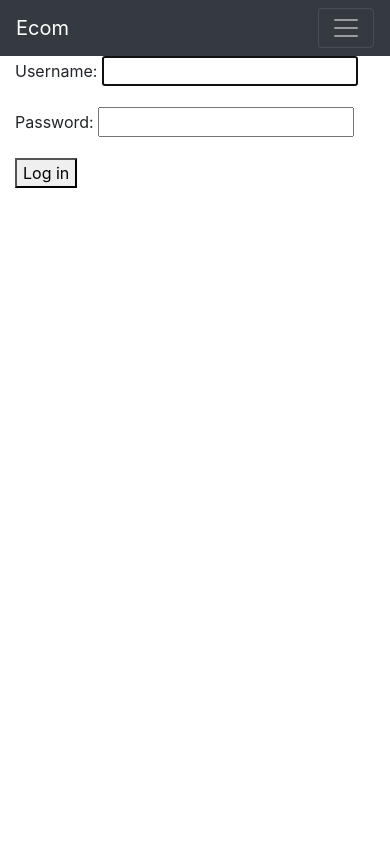
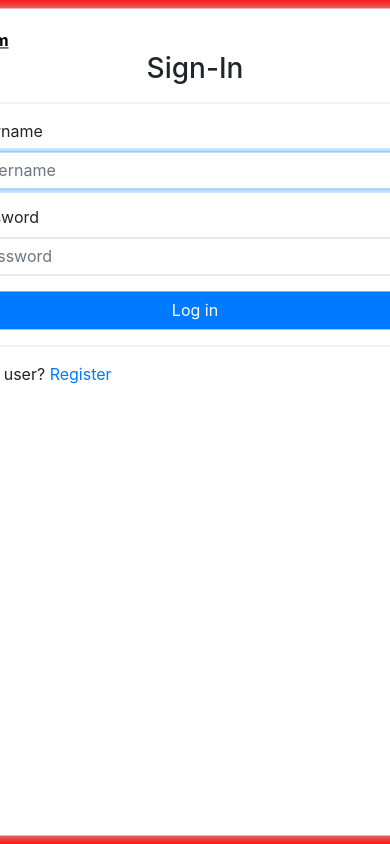
Before and after one commit to sangyetenphel/e-commerce, a Django app: page /users/login/ in a window 390 px wide; the page is wider, and only the part inside the window is pictured. Run offline with Django 3.2, Linux system fonts and the light colour scheme; some libraries are stand-ins or nearby versions.

Commit message:
Added media queries

```diff
--- a/e_commerce/settings.py
+++ b/e_commerce/settings.py
@@ -31,8 +31,14 @@ ALLOWED_HOSTS = []
 # Application definition
 
 INSTALLED_APPS = [
+    # My apps.
     'store',
     'users',
+
+    # Third party apps.
+    'bootstrap4',
+
+    # Default django apps.
     'django.contrib.admin',
     'django.contrib.auth',
     'django.contrib.contenttypes',
--- a/static/css/main.css
+++ b/static/css/main.css
@@ -1,7 +1,3 @@
-/* body{
-    overflow-x: hidden;
-} */
-
 #cart-icon{
     width:25px;
     /* margin:  top right bottom left */
@@ -46,6 +42,7 @@
 .price{
     /* display: inline-block;  */
     float: right;
+    padding-top: 5px;
 }
 
 .checkout-btn{
@@ -63,7 +60,7 @@
 
 .row-image{
     width: 100px;
-    margin-left: 25%;
+    margin-left: 20%;
 }
 
 .flex-1{
@@ -107,10 +104,73 @@
     margin: 0px;
 }
 
-/* small{
-    font-size: 18px;
-} */
+.center{
+    width: 500px;
+    height: 98vh;
+    position: absolute;
+    top: 50%;
+    left: 50%;
+    transform: translate(-50%, -50%);
+    padding: 20px;
+}
 
-/* #make-payment{
-    float: right;
-} */
+.form-header a{
+    font-weight: bold;
+    color: black;
+    text-decoration: underline;
+}
+
+.form-header a:hover{
+    color: rgb(87, 74, 3);
+}
+
+.form-header h3{
+    text-align: center;
+}
+
+/* Extra small devices (phones, 600px and down) */
+@media only screen and (max-width: 600px) {
+    body{
+        background-color: red;
+    }
+
+    .price{
+        font-size: 16px;
+    }
+
+    .row-image{
+        margin-left: 0px;
+    }
+}
+
+/* Small devices (portrait tablets and large phones, 600px and up) */
+@media only screen and (min-width: 600px) {
+    body{
+        background-color: green;
+    }
+
+    .price{
+        font-size: 18px;
+    }
+}
+
+/* Medium devices (landscape tablets, 768px and up) */
+@media only screen and (min-width: 768px) {
+    body{
+        background-color: blue;
+    }
+}
+
+/* Large devices (laptops/desktops, 992px and up) */
+@media only screen and (min-width: 992px) {
+    body{
+        background-color: yellow;
+    }
+}
+
+/* Extra large devices (large laptops and desktops, 1200px and up) */
+@media only screen and (min-width: 1200px) {
+    body{
+        background-color: pink;
+    }
+}
--- a/store/templates/store/base.html
+++ b/store/templates/store/base.html
@@ -1,3 +1,5 @@
+{% load bootstrap4 %}
+
 <!doctype html>
 <html lang="en">
   <head>
@@ -111,7 +113,7 @@
         </div>
     </nav>
 
-    <div class="container">
+    <div class="container-fluid">
       {% block content %}
 
       {% endblock content %}
--- a/store/templates/store/index.html
+++ b/store/templates/store/index.html
@@ -4,8 +4,8 @@
 {% block content %}
 <div class="row">
   {% for product in products %}
-    <div class="col-lg-4">
-      <img class="thumbnail" src="{{ product.image_url }}" alt="">
+    <div class="col-lg-4 col-sm-6">
+      <img class="thumbnail" src="{{ product.image_url }}" alt="{{ product }}">
       <div class="box-element product">
         <h6><strong>{{ product.name }}</strong></h6>
         <hr>
--- a/users/templates/registration/login.html
+++ b/users/templates/registration/login.html
@@ -1,16 +1,28 @@
 {% extends "store/base.html" %}
 
+{% load bootstrap4 %}
+
 {% block content %}
-    {% if form.errors %}
-        <p>Your username and password didn't match.</p>
-    {% endif %}
+    <div class="box-element center">
+        <div class="form-header">
+            <a href="{% url 'store:index' %}">Ecom</a>
+            <h3 style="text-align: center;">Sign-In</h3>
+        </div>
+        <hr>
+        <form action="{% url 'users:login' %}" method="POST">
+            {% csrf_token %}
+            {% bootstrap_form form %}
 
-    <form action="{% url 'users:login' %}" method="POST">
-        {% csrf_token %}
-        {{ form.as_p }}
+            <button class="btn btn-primary btn-block" name="submit">Log in</button>
+            <input type="hidden" name="next"
+            value="{% url 'store:index' %}">
+        </form>
+        <hr>
+        New user? <a href="{% url 'users:register' %}">Register</a>
+    </div>
 
-        <button name="submit">Log in</button>
-        <input type="hidden" name="next"
-        value="{% url 'store:index' %}">
-    </form>
-{% endblock content%}
+    <script>
+        document.getElementsByTagName('nav')[0].classList.add('hidden')
+    </script>
+
+{% endblock content %}
```
Also changed, not shown: users/templates/registration/register.html (+21 -5 lines), db.sqlite3, store/views.py (line endings or trailing spaces).
